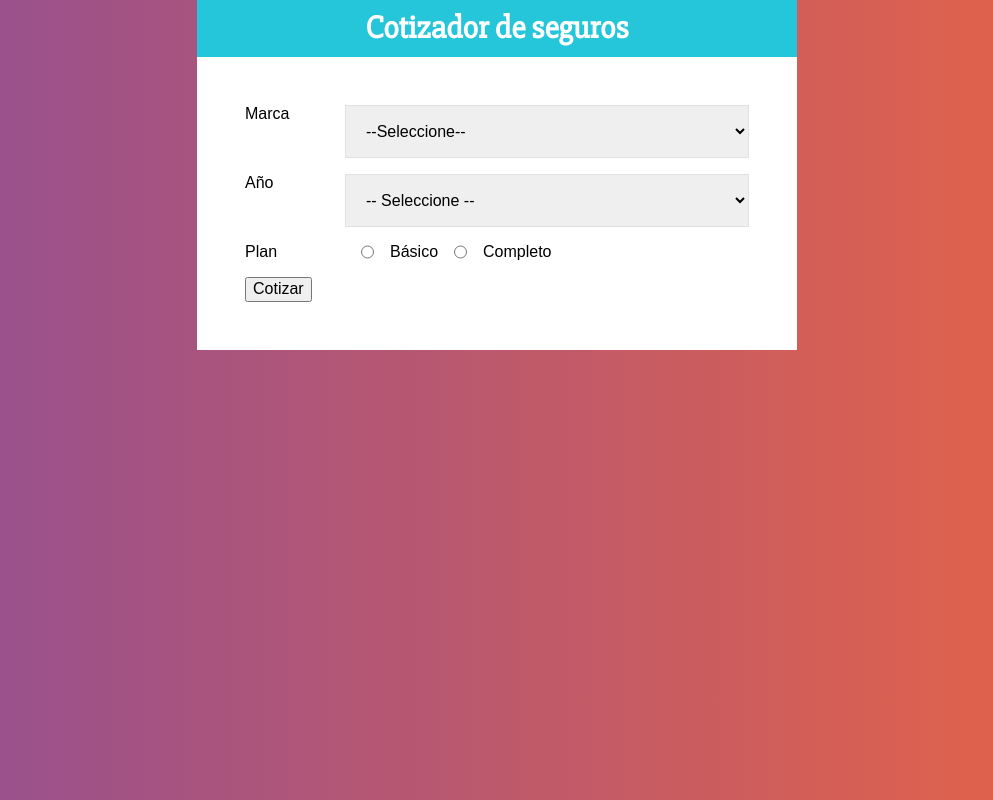
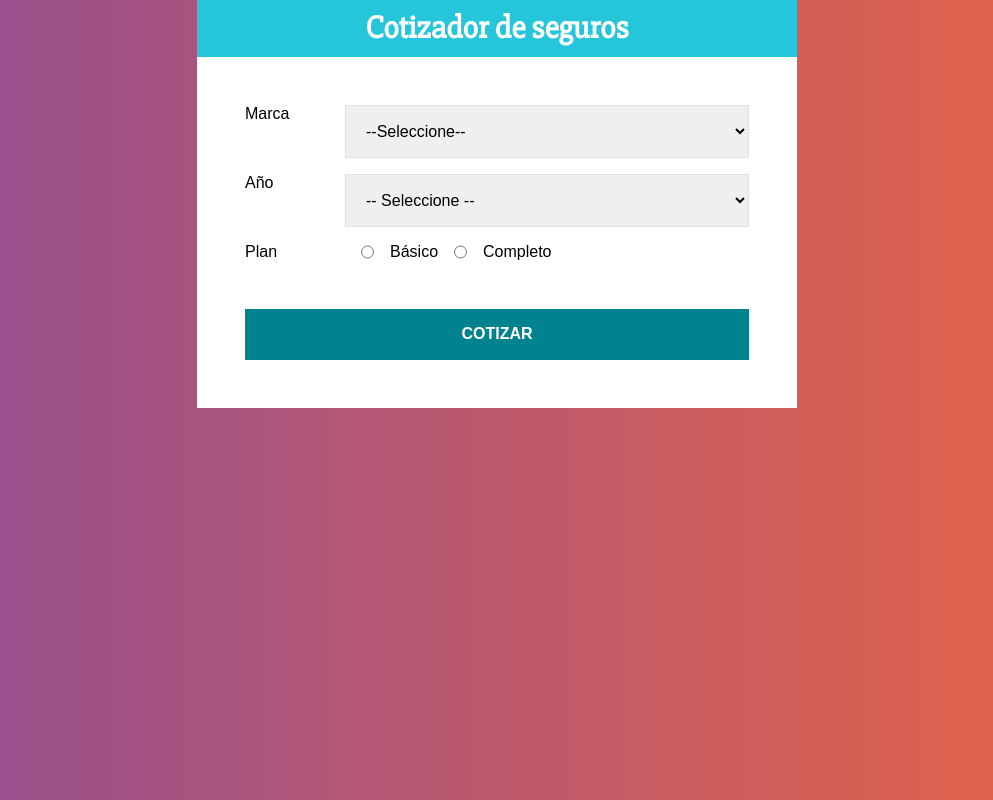
Before and after one commit to AngelLopez15/AppCotizadorDeSeguros, a React (Create React App) app: page / in a window 1280 px wide. Shown: the whole page, without its empty margins (143-1136 px from the left). Built offline with nearby package versions, Linux system fonts and the light colour scheme.

Commit message:
agregue estilos al formulario

```diff
--- a/src/components/Formulario.js
+++ b/src/components/Formulario.js
@@ -19,6 +19,23 @@ const Select = styled.select`
 const InputRadio=styled.input`
     margin: 0 1rem;
 `
+const Boton=styled.button`
+    background: #00838F;
+    border:none;
+    color:#ffffff;
+    font-size:16px;
+    font-weight:bold;
+    margin-top:2rem;
+    text-transform:uppercase;
+    transition: background .3s ease;
+    padding:1rem;
+    width:100%;
+    &:hover{
+        background:#26c6d6;
+        cursor:pointer;
+    }
+`
+
 export const Formulario = () => {
     return (
         <form>
@@ -60,9 +77,9 @@ export const Formulario = () => {
                     value="completo"
                 />Completo
             </Campo>
-            <button type="button">
+            <Boton type="button">
                 Cotizar
-            </button>
+            </Boton>
         </form>
     )
 }
```
